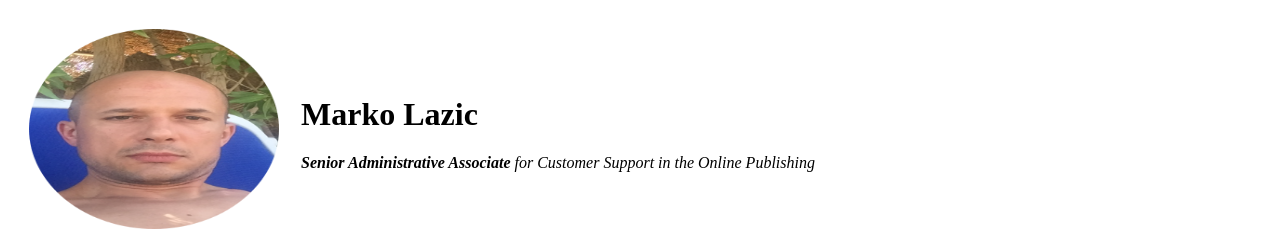
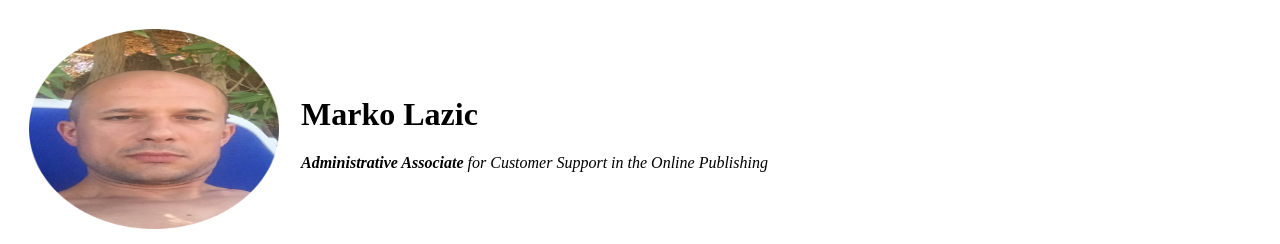
Before and after one commit to markone984/CV, a plain HTML site: page index.html in a window 1280 px wide. Shown: the top 244 px of the page. Drawn offline with Linux system fonts and the light colour scheme.

Commit message:
Add files via upload

```diff
--- a/index.html
+++ b/index.html
@@ -11,7 +11,7 @@
     <tr>
       <td>  <img src="images/circle-cropped.png" height="200" width="250" alt="Marko profile picture"></td>
       <td>  <h1>Marko Lazic</h1>
-      <p><em><strong>Senior Administrative Associate</strong> for Customer Support in the Online Publishing</em></p></td>
+      <p><em><strong>Administrative Associate</strong> for Customer Support in the Online Publishing</em></p></td>
     </tr>
   </table>
   <p>I was born in Zagreb, Croatia back in 1984, the time when the country was a part of the group of Republics named Yugoslavia (SFRJ).
```
